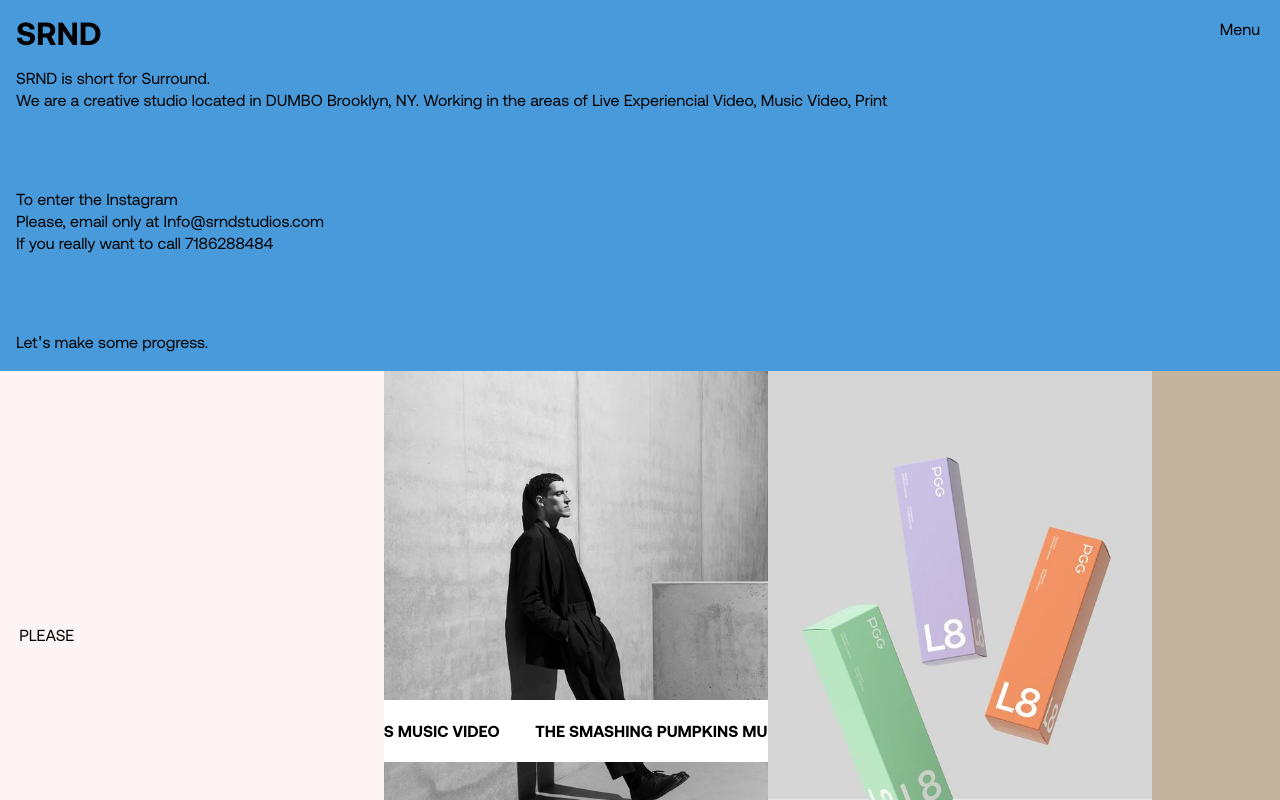
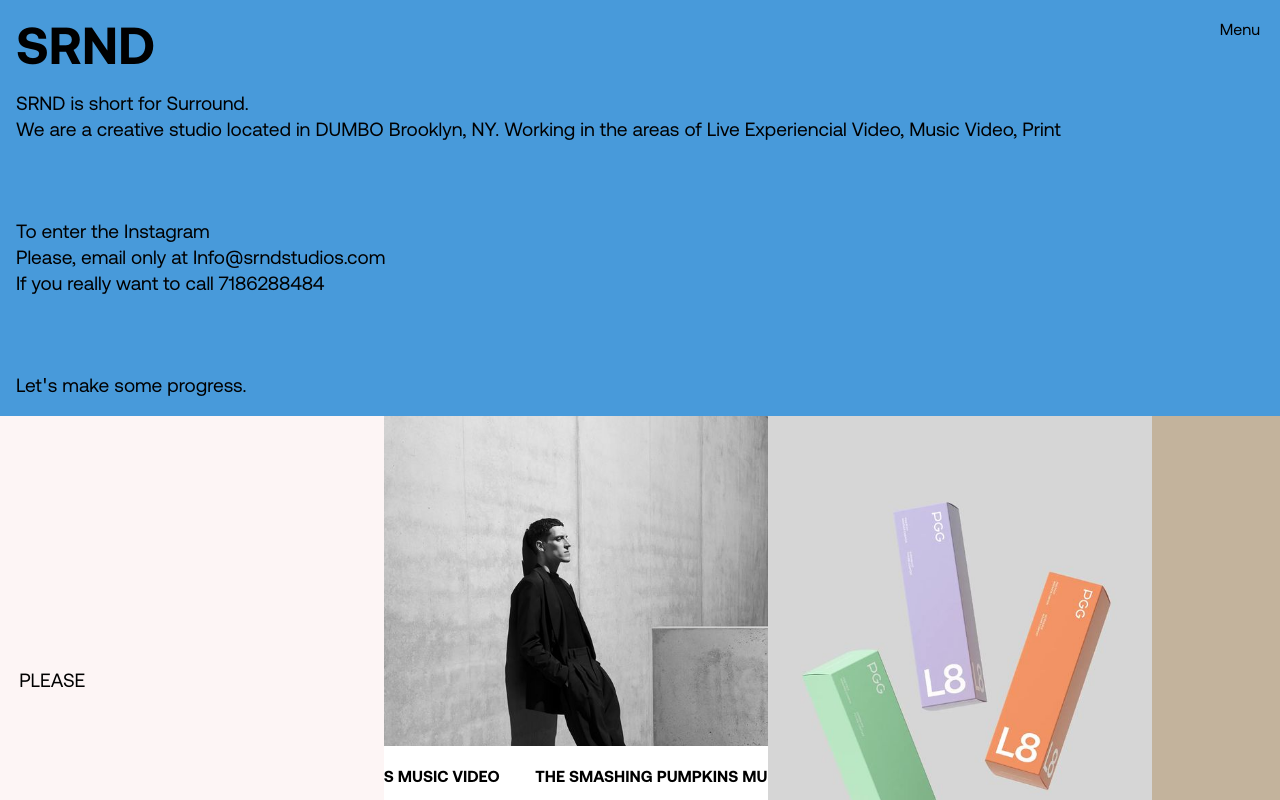
Before and after one commit to dbolesta/srnd, a React (Create React App) app: page / in a window 1280 px wide. Shown: the top 800 px of the page. Built offline with nearby package versions, Linux system fonts and the light colour scheme.

Commit message:
minor font and text tweaks

```diff
--- a/src/components/Footer.js
+++ b/src/components/Footer.js
@@ -25,6 +25,7 @@
     p {
         margin: 0;
         margin-bottom: 0.25rem;
+        font-size: 1.2rem;
     }
 
     &:last-of-type {
--- a/src/components/GridSection.js
+++ b/src/components/GridSection.js
@@ -74,7 +74,7 @@
             <GridBox basis={'58%'}>
                 <img src={images[6]} alt="cool man"/>
                 <Marquee className="mq" gradient={false} speed={2} direction={'right'} style={{transform: 'rotate(-90deg)', marginTop: '25%', marginLeft: '-20%'}}>
-                    The Smashing Pumpkins Music Video &nbsp; &nbsp; &nbsp; &nbsp; The Smashing Pumpkins Music Video &nbsp; &nbsp; &nbsp; &nbsp;
+                    The Smashing Pumpkins Music Video &nbsp; &nbsp; &nbsp; &nbsp; The Smashing Pumpkins Music Video &nbsp; &nbsp; &nbsp; &nbsp; The Smashing Pumpkins Music Video &nbsp; &nbsp; &nbsp; &nbsp;
                 </Marquee>
             </GridBox>
         </GridRow>
--- a/src/components/Header.js
+++ b/src/components/Header.js
@@ -9,6 +9,7 @@
     h1 {
         margin: 0;
         margin-bottom: 1rem;
+        font-size: 3.25rem;
     }
 
 
@@ -25,6 +26,7 @@
     p {
         margin: 0;
         margin-bottom: 0.25rem;
+        font-size: 1.2rem;
     }
 
     &:last-of-type {
--- a/src/components/ImgRow.js
+++ b/src/components/ImgRow.js
@@ -39,6 +39,7 @@
     p {
         text-transform: uppercase;
         margin-left: 5%;
+        font-size: 1.2rem;
     }
 
 `;
```
